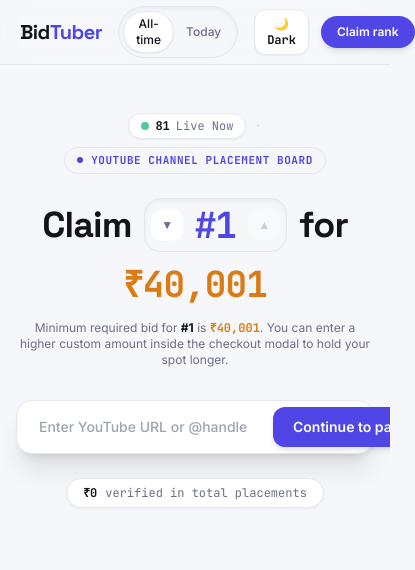
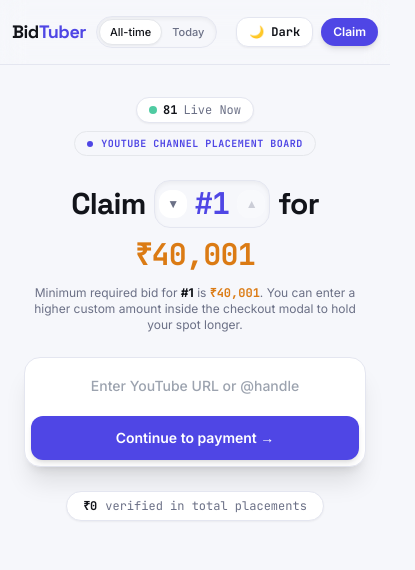
Before and after one commit to NaviTalib/BidTuber, a React (Vite) app in the folder frontend/: page / in a window 390 px wide. Shown: the top 570 px of the page, 415 px wide, since content can reach past the window. Built offline with nearby package versions, Linux system fonts and the light colour scheme; no server answers.

Commit message:
responsive design updated

```diff
--- a/frontend/src/components/Header.jsx
+++ b/frontend/src/components/Header.jsx
@@ -3,19 +3,20 @@
 export default function Header({ period, onPeriodChange }) {
   return (
     <header className="border-b border-edge bg-surface/80 backdrop-blur-md sticky top-0 z-30 transition-colors">
-      <div className="max-w-6xl mx-auto px-5 h-16 flex items-center justify-between gap-4">
+      <div className="max-w-6xl mx-auto px-3 sm:px-5 h-16 flex items-center justify-between gap-2 sm:gap-4">
 
-        {/* Brand & Period Switcher */}
-        <div className="flex items-center gap-4 sm:gap-6">
-          <a href="/" className="font-display text-xl font-bold tracking-tight text-ink shrink-0 hover:opacity-90 transition-opacity">
+        {/* Brand Logo & Period Switcher */}
+        <div className="flex items-center gap-2.5 sm:gap-6 min-w-0">
+          <a href="/" className="font-display text-lg sm:text-xl font-bold tracking-tight text-ink shrink-0 hover:opacity-90 transition-opacity">
             Bid<span className="text-brand">Tuber</span>
           </a>
 
-          <div className="inline-flex rounded-full border border-edge bg-canvas p-1 shadow-inner">
+          {/* Period Toggle Pill */}
+          <div className="inline-flex rounded-full border border-edge bg-canvas p-0.5 sm:p-1 shadow-inner shrink-0">
             <button
               type="button"
               onClick={() => onPeriodChange("alltime")}
-              className={`px-3 py-1 rounded-full text-xs sm:text-sm font-medium transition-all duration-200 ${
+              className={`px-2.5 sm:px-3 py-1 rounded-full text-[11px] sm:text-sm font-medium transition-all duration-200 ${
                 period === "alltime"
                   ? "bg-surface shadow-sm text-ink border border-edge/50"
                   : "text-mute hover:text-ink"
@@ -26,7 +27,7 @@
             <button
               type="button"
               onClick={() => onPeriodChange("today")}
-              className={`px-3 py-1 rounded-full text-xs sm:text-sm font-medium transition-all duration-200 ${
+              className={`px-2.5 sm:px-3 py-1 rounded-full text-[11px] sm:text-sm font-medium transition-all duration-200 ${
                 period === "today"
                   ? "bg-surface shadow-sm text-ink border border-edge/50"
                   : "text-mute hover:text-ink"
@@ -37,8 +38,8 @@
           </div>
         </div>
 
-        {/* Links, Theme Toggle & CTA */}
-        <div className="flex items-center gap-3 sm:gap-5">
+        {/* Navigation, Theme Toggle & Action CTA */}
+        <div className="flex items-center gap-2 sm:gap-5 shrink-0">
           <nav className="hidden md:flex items-center gap-4 text-sm font-medium text-mute">
             <a href="#board" className="hover:text-ink transition-colors">Board</a>
             <a href="#categories" className="hover:text-ink transition-colors">Categories</a>
@@ -48,9 +49,10 @@
 
           <a
             href="#claim"
-            className="px-4 py-2 rounded-full bg-brand text-white text-xs sm:text-sm font-semibold hover:bg-brand/90 active:scale-95 transition-all shadow-md shadow-brand/20 shrink-0"
+            className="px-3 sm:px-4 py-1.5 sm:py-2 rounded-full bg-brand text-white text-xs sm:text-sm font-semibold hover:bg-brand/90 active:scale-95 transition-all shadow-md shadow-brand/20 shrink-0"
           >
-            Claim rank
+            <span className="hidden xs:inline">Claim rank</span>
+            <span className="xs:hidden">Claim</span>
           </a>
         </div>
       </div>
--- a/frontend/src/components/HeroClaim.jsx
+++ b/frontend/src/components/HeroClaim.jsx
@@ -23,7 +23,6 @@
 
   // Periodically update to keep the random live count active and dynamic
   useEffect(() => {
-    // If onlineNow is passed from WebSocket, fall back to random if onlineNow is <= 1
     if (onlineNow > 1) {
       setDisplayOnline(onlineNow);
       return;
@@ -31,12 +30,12 @@
 
     const interval = setInterval(() => {
       setDisplayOnline(getRandomInt(1, 100));
-    }, 5000); // Changes every 5 seconds
+    }, 5000);
 
     return () => clearInterval(interval);
   }, [onlineNow]);
 
-  // Clear handle input whenever payment succeeds (refreshKey increments)
+  // Clear handle input whenever payment succeeds
   useEffect(() => {
     setHandleInput("");
   }, [refreshKey]);
@@ -79,7 +78,7 @@
   };
 
   return (
-    <section className="relative overflow-hidden pt-12 pb-16 px-4 text-center">
+    <section className="relative overflow-hidden pt-8 sm:pt-12 pb-12 sm:pb-16 px-4 text-center">
       <div className="max-w-4xl mx-auto flex flex-col items-center">
 
         {/* Visitors & Pill Badges */}
@@ -91,25 +90,25 @@
             <span className="font-bold text-ink">{displayOnline}</span> Live Now
           </div>
 
-          <span className="text-edge font-mono text-xs">•</span>
+          <span className="text-edge font-mono text-xs hidden sm:inline">•</span>
 
           {/* YouTube Category Badge */}
-          <div className="inline-flex items-center gap-2 px-3 py-1 rounded-full bg-brand/10 border border-brand/20 text-[11px] font-mono font-semibold text-brand tracking-wider uppercase">
-            <span className="w-1.5 h-1.5 rounded-full bg-brand" />
+          <div className="inline-flex items-center gap-2 px-3 py-1 rounded-full bg-brand/10 border border-brand/20 text-[10px] sm:text-[11px] font-mono font-semibold text-brand tracking-wider uppercase">
+            <span className="w-1.5 h-1.5 rounded-full bg-brand shrink-0" />
             YOUTUBE CHANNEL PLACEMENT BOARD
           </div>
         </div>
 
         {/* Dynamic Animated Claim Rank Section */}
-        <h1 className="text-4xl sm:text-6xl font-extrabold tracking-tight text-ink font-display flex flex-wrap items-center justify-center gap-3">
+        <h1 className="text-3xl sm:text-5xl lg:text-6xl font-extrabold tracking-tight text-ink font-display flex flex-wrap items-center justify-center gap-2 sm:gap-3 leading-tight">
           <span>Claim</span>
 
           {/* Interactive Rank Selector Badge */}
-          <div className="inline-flex items-center bg-canvas border border-edge rounded-2xl p-1.5 shadow-inner">
+          <div className="inline-flex items-center bg-canvas border border-edge rounded-2xl p-1 sm:p-1.5 shadow-inner">
             <button
               type="button"
               onClick={handleRankDown}
-              className="w-8 h-8 rounded-xl bg-surface hover:bg-edge/40 text-mute hover:text-ink flex items-center justify-center text-xs font-bold transition-all active:scale-90"
+              className="w-7 h-7 sm:w-8 sm:h-8 rounded-xl bg-surface hover:bg-edge/40 text-mute hover:text-ink flex items-center justify-center text-xs font-bold transition-all active:scale-90"
               title="Lower Rank"
             >
               ▼
@@ -117,7 +116,7 @@
 
             {/* Rank Number with Transition Animation */}
             <span
-              className={`font-mono font-extrabold text-brand px-3 min-w-[3.5rem] transition-all duration-200 ease-out transform ${
+              className={`font-mono font-extrabold text-brand px-2 sm:px-3 min-w-[3rem] sm:min-w-[3.5rem] transition-all duration-200 ease-out transform ${
                 isChangingRank
                   ? "scale-90 opacity-40 blur-[1px]"
                   : "scale-100 opacity-100 blur-0"
@@ -130,7 +129,7 @@
               type="button"
               onClick={handleRankUp}
               disabled={selectedRank <= 1}
-              className="w-8 h-8 rounded-xl bg-surface hover:bg-edge/40 text-mute hover:text-ink flex items-center justify-center text-xs font-bold transition-all active:scale-90 disabled:opacity-30 disabled:hover:bg-surface"
+              className="w-7 h-7 sm:w-8 sm:h-8 rounded-xl bg-surface hover:bg-edge/40 text-mute hover:text-ink flex items-center justify-center text-xs font-bold transition-all active:scale-90 disabled:opacity-30 disabled:hover:bg-surface"
               title="Higher Rank"
             >
               ▲
@@ -152,24 +151,24 @@
         </h1>
 
         {/* Quote Disclaimer */}
-        <p className="mt-4 text-xs sm:text-sm text-mute max-w-xl transition-opacity duration-200">
+        <p className="mt-3 sm:mt-4 text-xs sm:text-sm text-mute max-w-xl transition-opacity duration-200 px-2">
           Minimum required bid for <strong className="text-ink">#{selectedRank}</strong> is{" "}
           <strong className="text-price font-mono">₹{rupees(currentPricePaise)}</strong>. You can enter a higher custom amount inside the checkout modal to hold your spot longer.
         </p>
 
-        {/* Input Form */}
-        <form onSubmit={handleSubmit} className="mt-8 w-full max-w-lg">
-          <div className="p-1.5 bg-surface border border-edge rounded-2xl shadow-xl flex items-center gap-2 transition-within:border-brand">
+        {/* Input Form - Responsive flex-col to flex-row transition */}
+        <form onSubmit={handleSubmit} className="mt-6 sm:mt-8 w-full max-w-lg px-2 sm:px-0">
+          <div className="p-1.5 bg-surface border border-edge rounded-2xl shadow-xl flex flex-col sm:flex-row items-stretch sm:items-center gap-2 focus-within:border-brand transition-colors">
             <input
               type="text"
               placeholder="Enter YouTube URL or @handle"
               value={handleInput}
               onChange={(e) => setHandleInput(e.target.value)}
-              className="flex-1 bg-transparent px-4 py-2.5 text-sm text-ink outline-none placeholder:text-mute/60 font-medium"
+              className="w-full bg-transparent px-4 py-3 sm:py-2.5 text-sm text-ink outline-none placeholder:text-mute/60 font-medium text-center sm:text-left"
             />
             <button
               type="submit"
-              className="px-5 py-2.5 rounded-xl bg-brand text-white font-semibold text-sm hover:bg-brand/90 active:scale-95 transition-all shadow-md shadow-brand/20 shrink-0"
+              className="w-full sm:w-auto px-5 py-3 sm:py-2.5 rounded-xl bg-brand text-white font-semibold text-sm hover:bg-brand/90 active:scale-95 transition-all shadow-md shadow-brand/20 shrink-0"
             >
               Continue to payment →
             </button>
@@ -177,7 +176,7 @@
         </form>
 
         {/* Total Placements Stats */}
-        <div className="mt-6 inline-flex items-center gap-2 px-4 py-1.5 rounded-full bg-surface border border-edge text-xs font-mono text-mute shadow-sm">
+        <div className="mt-6 inline-flex items-center gap-2 px-4 py-1.5 rounded-full bg-surface border border-edge text-xs font-mono text-mute shadow-sm max-w-full truncate">
           <span className="font-bold text-ink">₹{rupees(totalVerifiedPaise)}</span> verified in total placements
         </div>
 
--- a/frontend/src/index.css
+++ b/frontend/src/index.css
@@ -34,3 +34,8 @@
   color: var(--color-ink);
   transition: background-color 0.15s ease, color 0.15s ease;
 }
+
+html, body {
+  overflow-x: hidden;
+  max-width: 100vw;
+}
```
Also changed, not shown: frontend/src/components/ClaimModal.jsx (+32 -31 lines), frontend/src/components/ListingRow.jsx (+17 -13 lines), frontend/src/components/TermsModal.jsx (+42 -16 lines).
